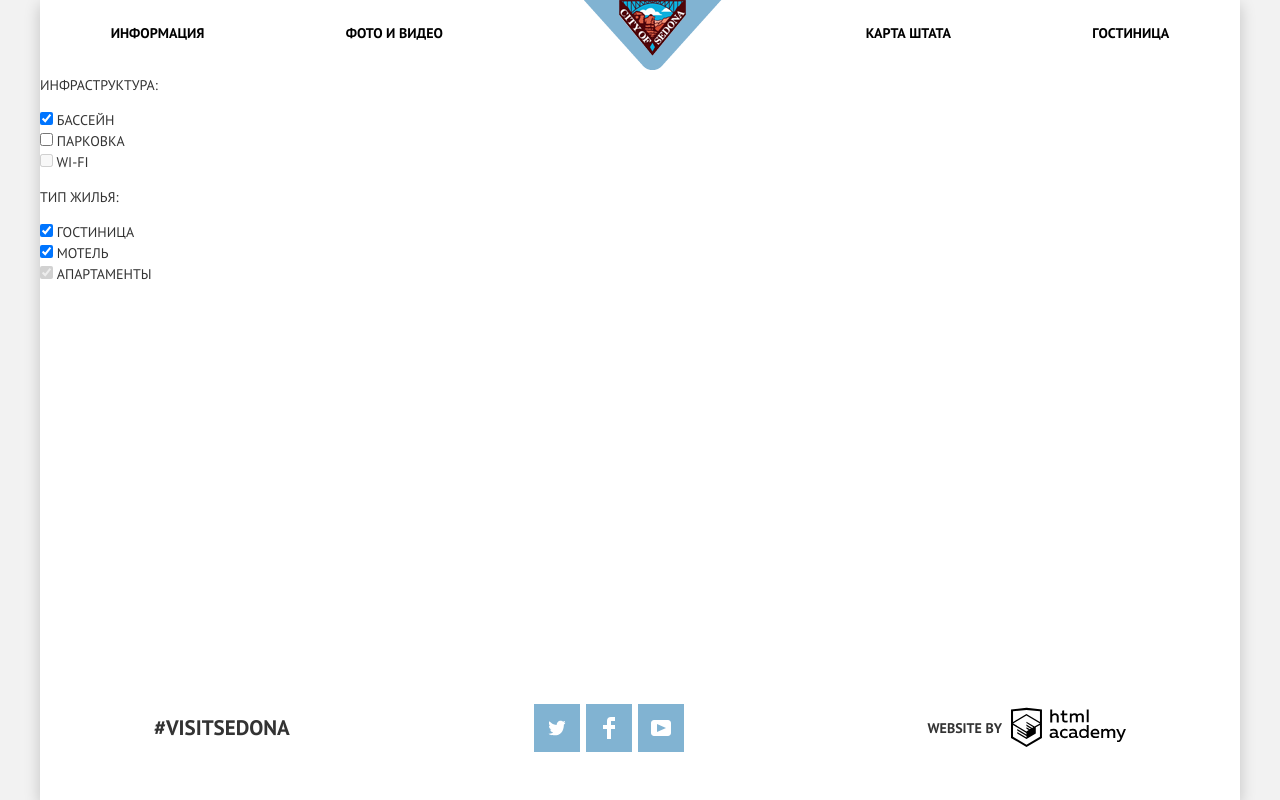
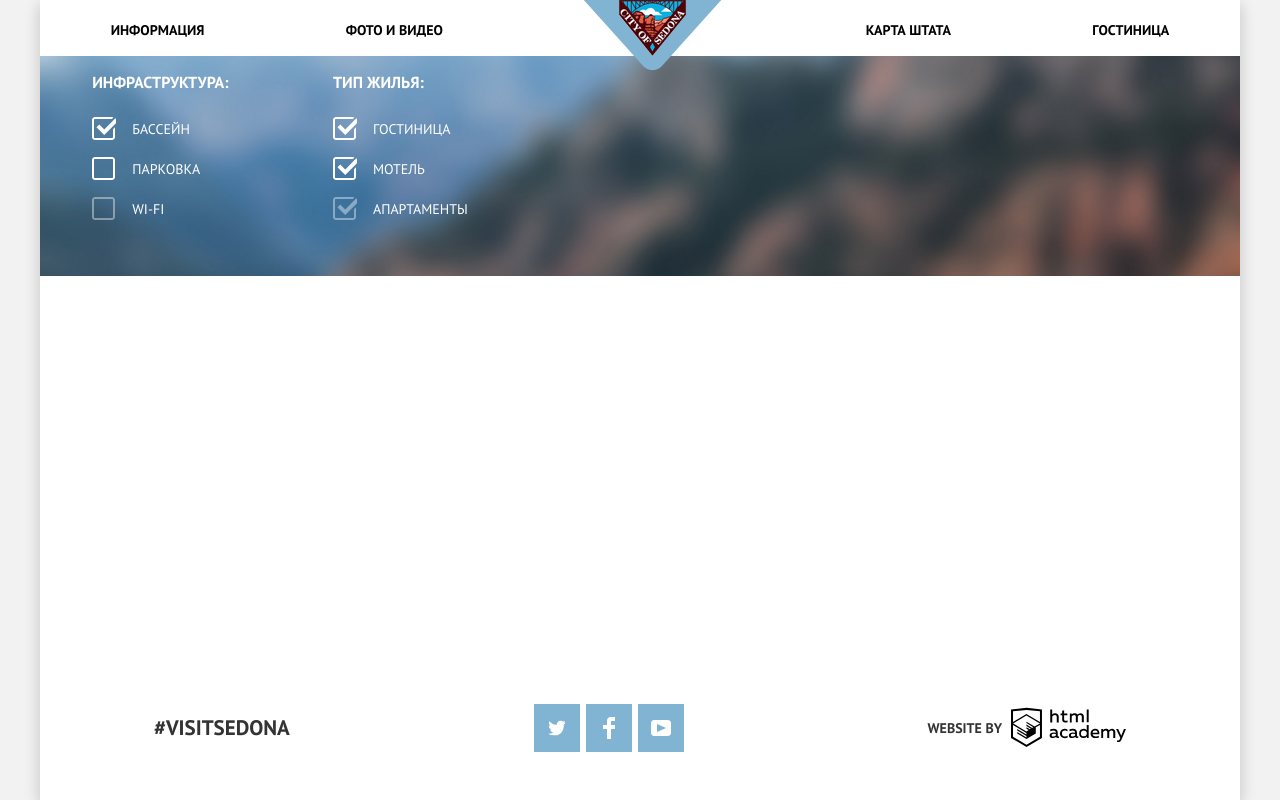
Before and after one commit to homihomka/sedona, a plain HTML site: page catalog.html in a window 1280 px wide. Drawn offline with Linux system fonts and the light colour scheme.

Commit message:
Added style for catalog block filter

```diff
--- a/css/style.css
+++ b/css/style.css
@@ -48,7 +48,7 @@ img {
 }
 
 .visually-hidden:not(:focus):not(:active) {
-  position: absolute;s
+  position: absolute;
   overflow: hidden;
   clip: rect(0, 0, 0, 0);
   width: 1px;
@@ -64,20 +64,22 @@ img {
   display: flex;
   flex-direction: row;
   justify-content: space-around;
-  padding-top: 20px;
-  padding-bottom: 15px;
   position: relative;
 }
 
 .navigation__item--logo {
   width: 140px;
+  left: 0;
 }
 
 .navigation__link {
-  font-size: 14px;
+  display: flex;
+  flex-wrap: wrap;
+  padding-top: 20px;
+  padding-bottom: 15px;
   font-weight: 700;
-  line-height: 26px;
   color: #000000;
+  transition: 2s;
 }
 
 .navigation__link--active {
@@ -96,11 +98,6 @@ img {
 .navigation__logo {
   position: absolute;
   top: 0;
-}
-
-.intro__img {
-  height: 500px;
-  width: 1200px;
 }
 
 .promo {
@@ -517,3 +514,69 @@ img {
   left: 50%;
   transform: translate(-50%, -50%);
 }
+
+.filter-inner {
+  display: flex;
+  height: 220px;
+  background-image: url(../img/background-catalog.jpg);
+  background-size: cover;
+  background-position: left center;
+  background-repeat: no-repeat;
+}
+
+.filter {
+  display: flex;
+  justify-content: space-around;
+  width: 480px;
+  color: #ffffff;
+}
+
+.filter-title {
+  font-size: 16px;
+  font-weight: 700;
+}
+
+.filter-title__list {
+  line-height: 40px;
+}
+
+.checkbox {
+  display: none;
+}
+
+.checkbox-label {
+  position: relative;
+  display: inline-block;
+  padding-left: 40px;
+}
+
+.checkbox-label::before {
+  content: "";
+  position: absolute;
+  left: 0;
+  top: 50%;
+  transform: translateY(-50%);
+  background-image: url(../img/svg/checkbox-off.svg);
+  background-repeat: no-repeat;
+  width: 24px;
+  height: 24px;
+}
+
+[type="checkbox"]:checked + .checkbox-label::before {
+  background-image: url(../img/svg/checkbox-on.svg);
+}
+
+[type="checkbox"]:hover:not(:checked) + .checkbox-label::before,
+[type="checkbox"]:focus:not(:checked) + .checkbox-label::before {
+  background-image: url(../img/svg/checkbox-on.svg);
+}
+
+[type="checkbox"]:disabled + .checkbox-label::before {
+  background-image: url(../img/svg/checkbox-on.svg);
+  opacity: 0.4;
+}
+
+[type="checkbox"]:disabled:not(:checked) + .checkbox-label::before {
+  background-image: url(../img/svg/checkbox-off.svg);
+  opacity: 0.4;
+}
```
Also changed, not shown: img/background-catalog.jpg (added).
